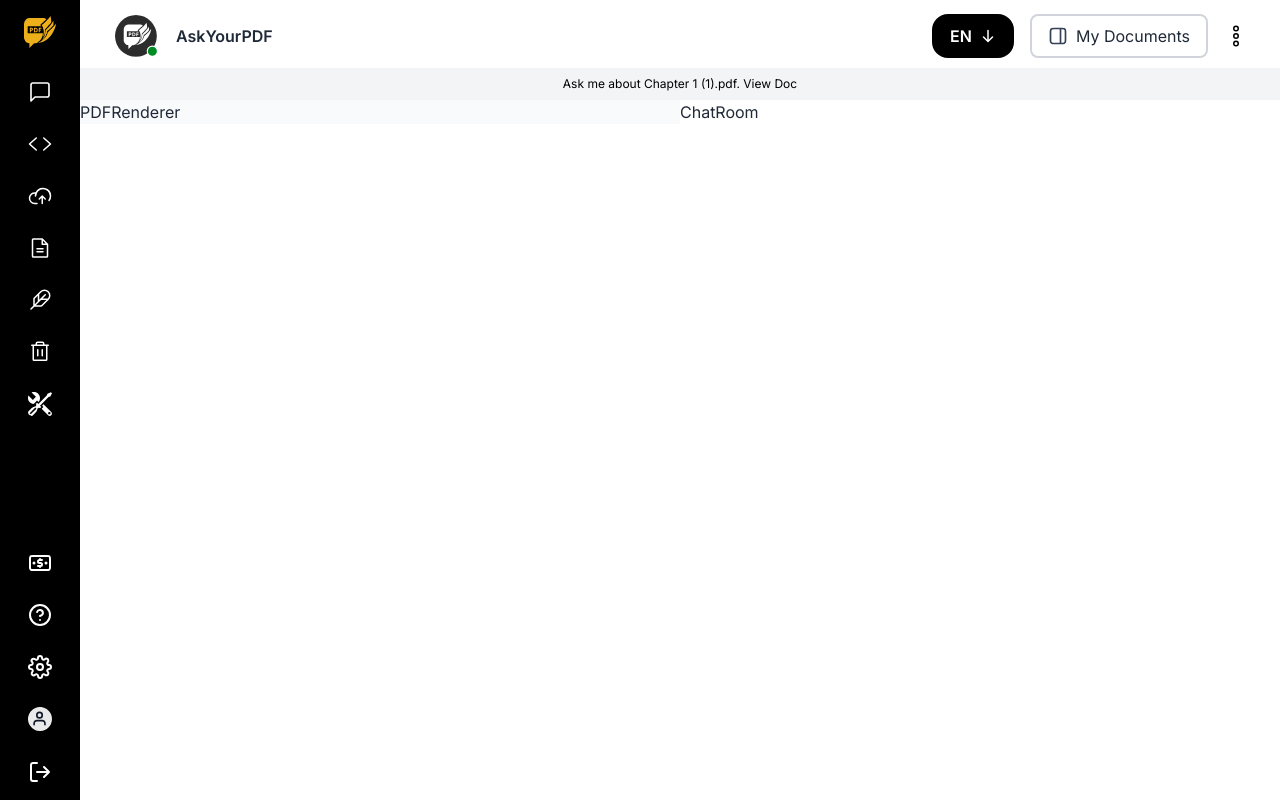
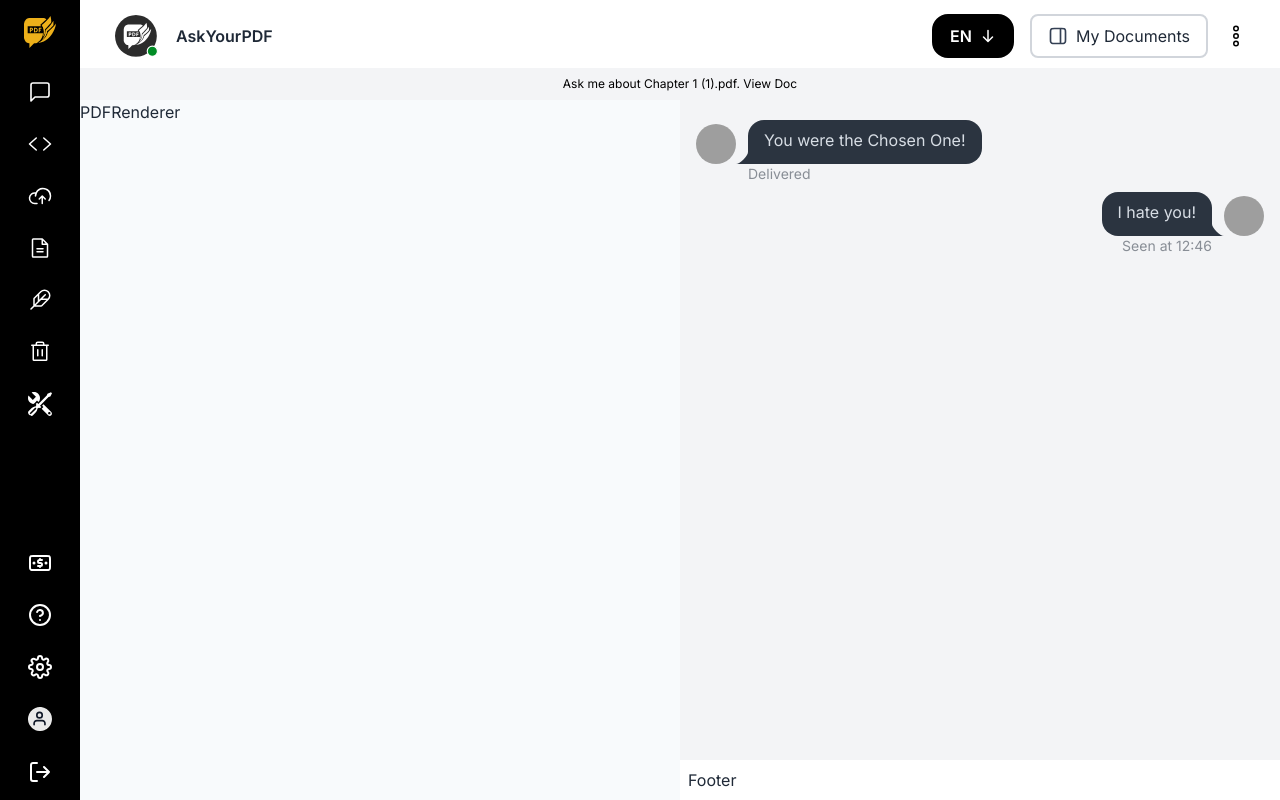
Before and after one commit to mudassir055/askpdf, a Next.js app: page /Dashboard in a window 1280 px wide. Built offline with nearby package versions, Linux system fonts and the light colour scheme; grey boxes are pictures that could not be loaded.

Commit message:
chatRoom modified

```diff
--- a/src/app/Dashboard/page.tsx
+++ b/src/app/Dashboard/page.tsx
@@ -1,7 +1,7 @@
 import React from "react";
 import Sidebar from "../components/Sidebar";
 import DashboardHeader from "../components/DashboardHeader";
-import Drawer from "../components/Drawer";
+// import Drawer from "../components/Drawer";
 import PDFRenderer from "../components/PDFRenderer";
 import ChatRoom from "../components/ChatRoom";
 
@@ -9,10 +9,9 @@ const Dashboard = () => {
   return (
     <div className="flex w-full h-screen bg-white">
       <Sidebar />
-      <div className="w-full min-h-full relative">
-        <Drawer />
+      <div className="flex flex-col w-full min-h-full relative">
         <DashboardHeader />
-        <div className="grid grid-cols-1 grid-rows-1 lg:grid-cols-2">
+        <div className="flex-grow grid grid-cols-1 grid-rows-1 lg:grid-cols-2 w-full">
           <PDFRenderer />
           <ChatRoom />
         </div>
--- /dev/null
+++ b/src/app/components/ChatBubble.tsx
@@ -0,0 +1,34 @@
+import React from "react";
+
+const ChatBubble = () => {
+  return (
+    <>
+      <div className="chat chat-start">
+        <div className="chat-image avatar">
+          <div className="w-10 rounded-full">
+            <img
+              alt="Tailwind CSS chat bubble component"
+              src="https://daisyui.com/images/stock/photo-1534528741775-53994a69daeb.jpg"
+            />
+          </div>
+        </div>
+        <div className="chat-bubble">You were the Chosen One!</div>
+        <div className="chat-footer opacity-50">Delivered</div>
+      </div>
+      <div className="chat chat-end">
+        <div className="chat-image avatar">
+          <div className="w-10 rounded-full">
+            <img
+              alt="Tailwind CSS chat bubble component"
+              src="https://daisyui.com/images/stock/photo-1534528741775-53994a69daeb.jpg"
+            />
+          </div>
+        </div>
+        <div className="chat-bubble">I hate you!</div>
+        <div className="chat-footer opacity-50">Seen at 12:46</div>
+      </div>
+    </>
+  );
+};
+
+export default ChatBubble;
--- a/src/app/components/ChatRoom.tsx
+++ b/src/app/components/ChatRoom.tsx
@@ -1,5 +1,13 @@
+import ChatBubble from "./ChatBubble";
 const ChatRoom = () => {
-  return <div>ChatRoom</div>;
+  return (
+    <div className="flex flex-col h-full w-full justify-between items-stretch">
+      <div className="bg-gray-100 flex-grow p-4">
+        <ChatBubble />
+      </div>
+      <div className=" bg-white p-2">Footer</div>
+    </div>
+  );
 };
 
 export default ChatRoom;
--- a/src/app/components/DashboardHeader.tsx
+++ b/src/app/components/DashboardHeader.tsx
@@ -1,3 +1,4 @@
+import Drawer from "./Drawer";
 const DashboardHeader = () => {
   return (
     <div>
@@ -89,7 +90,6 @@ const DashboardHeader = () => {
             </svg>{" "}
             My Documents
           </label>
-
           <div className="dropdown dropdown-end">
             <div tabIndex={0} role="button">
               <svg
@@ -121,6 +121,7 @@ const DashboardHeader = () => {
           Ask me about Chapter 1 (1).pdf. <span>View Doc</span>
         </p>
       </div>
+      <Drawer />
     </div>
   );
 };
```
